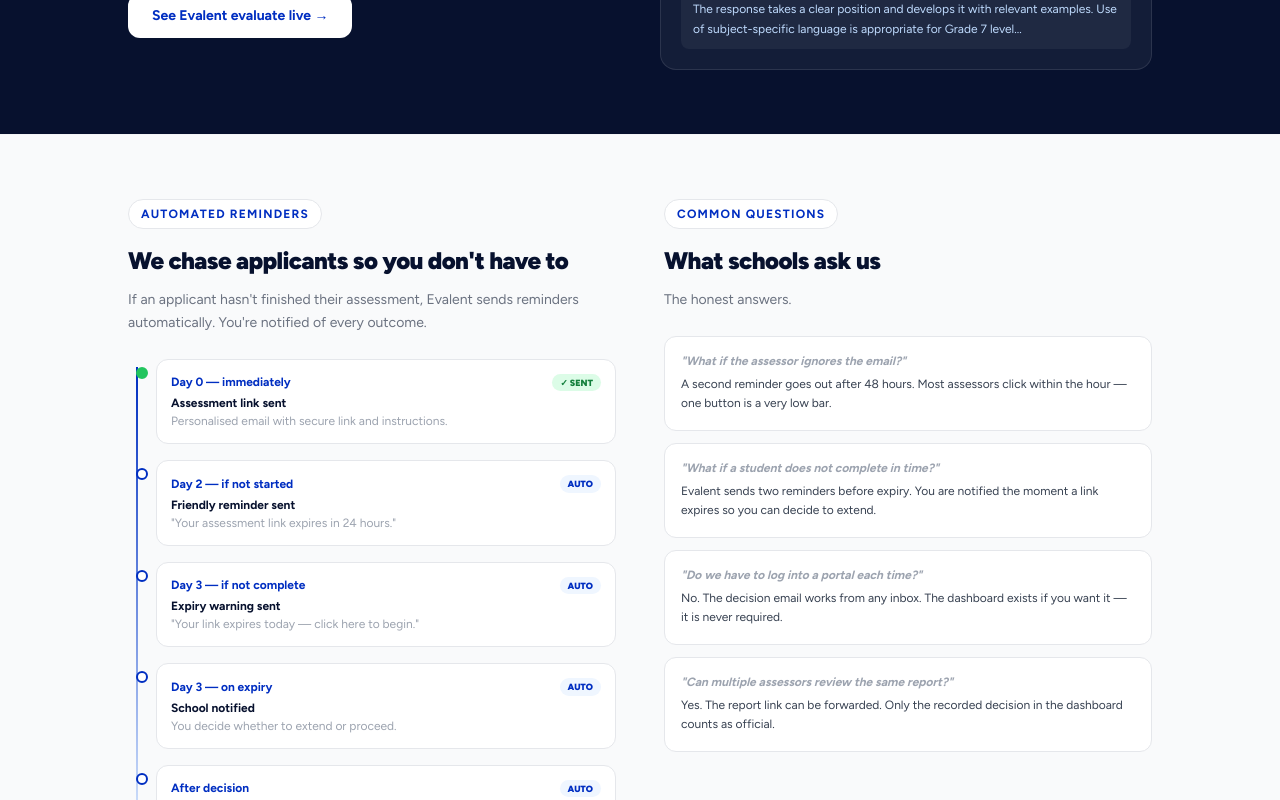
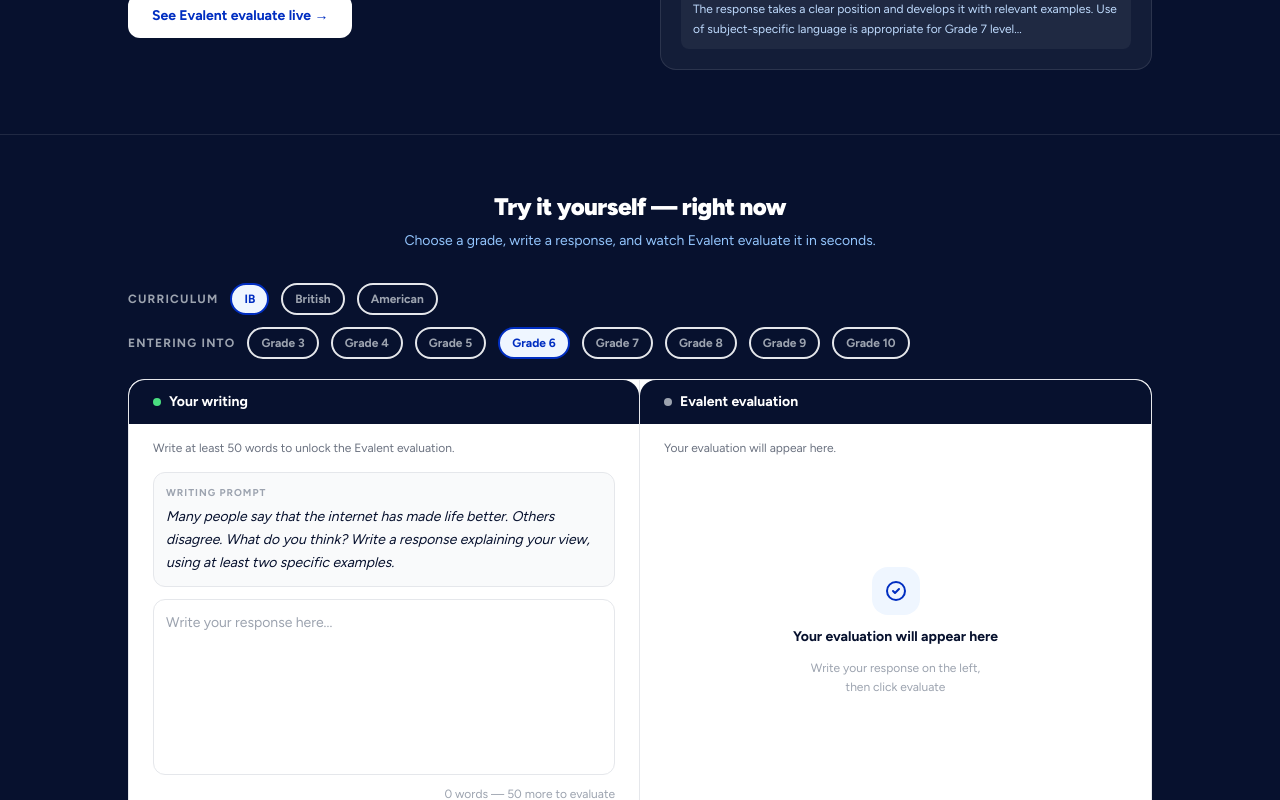
Before and after one commit to wigsbury-ui/evalent-marketing, a Next.js app: page / in a window 1280 px wide. Shown: the part 4560-5360 px from the top of the page. Built offline with nearby package versions, Linux system fonts and the light colour scheme.

Commit message:
feat: add EvalDemo to homepage below evaluation section

```diff
--- a/src/app/page.tsx
+++ b/src/app/page.tsx
@@ -5,6 +5,7 @@ import VideoModal from '@/components/VideoModal'
 import Footer from '@/components/Footer'
 import TrialSection from '@/components/TrialSection'
 import Link from 'next/link'
+import EvalDemo from '@/components/EvalDemo'
 
 export default function Home() {
   const [videoOpen, setVideoOpen] = useState(false)
@@ -324,6 +325,17 @@ export default function Home() {
         </div>
       </section>
 
+      {/* EVAL DEMO */}
+      <section className="py-14 px-6 bg-navy border-t border-white/10">
+        <div className="max-w-5xl mx-auto">
+          <div className="text-center mb-8">
+            <h2 className="text-2xl font-black text-white tracking-tight mb-2">Try it yourself — right now</h2>
+            <p className="text-blue-300 text-sm">Choose a grade, write a response, and watch Evalent evaluate it in seconds.</p>
+          </div>
+          <EvalDemo />
+        </div>
+      </section>
+
       {/* REMINDERS */}
       <section className="py-16 px-6 bg-gray-50 border-t border-gray-100">
         <div className="max-w-5xl mx-auto grid md:grid-cols-2 gap-12">
```
